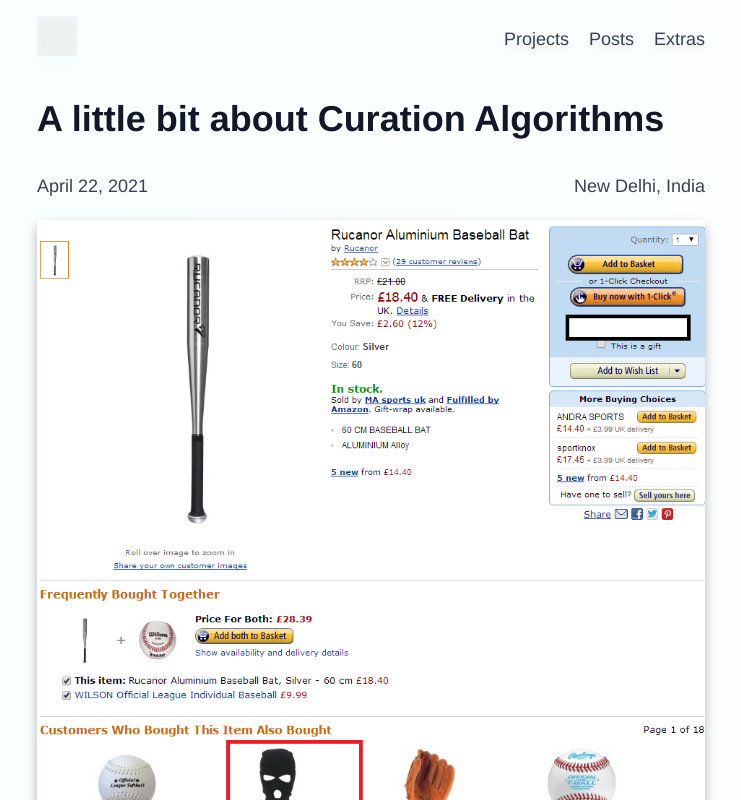
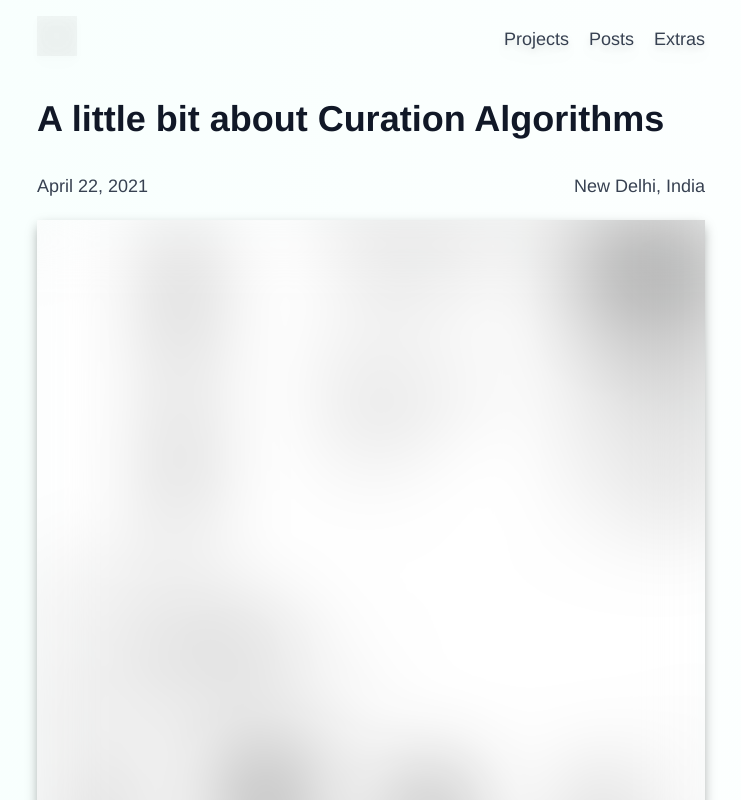
Before and after one commit to achntj/garden, a Next.js app: page /posts/curation-algorithms in a window 1280 px wide. Shown: the top 800 px of the page, without its empty margins (269-1010 px from the left). Built offline with nearby package versions, Linux system fonts and the light colour scheme; no server answers.

Commit message:
next image in posts (temp solution)

```diff
--- /dev/null
+++ b/components/ImageComp.js
@@ -0,0 +1,33 @@
+import Link from "next/link";
+
+import Image from "next/image";
+import { useState } from "react";
+function cn(...classes) {
+  return classes.filter(Boolean).join(" ");
+}
+
+export default function ImageComp({ props }) {
+  const [isLoading, setLoading] = useState(true);
+  return (
+    <>
+      <div className="entry">
+        <div className="text-center extra" key={props.image}>
+          <Image
+            alt={props.alt}
+            src={`/images/posts/${props.image}`}
+            width={props.width}
+            height={props.height}
+            className={cn(
+              "duration-1000 ease-in-out",
+              isLoading
+                ? "grayscale blur-2xl scale-110"
+                : "grayscale-0 blur-0 scale-100"
+            )}
+            onLoadingComplete={() => setLoading(false)}
+          />
+          <em className="block m-5 text-[#666]">{props.desc}</em>
+        </div>
+      </div>
+    </>
+  );
+}
--- a/content/posts/curation-algorithms.md
+++ b/content/posts/curation-algorithms.md
@@ -4,10 +4,16 @@ date: "April 22, 2021"
 description: In this article I talk about curation algorithms and some of their lesser known flaws. These algorithms are present everywhere and it is important to know how these work.
 oneline: These guys are everywhere
 location: New Delhi, India
+cover:
+    image: curation2.png
+    alt: Amazon Recommendations
+    desc: Typical Amazon Recommendation
+    width: 668
+    height: 653
 ---
 
-![Amazon Recommendations](/images/posts/curation2.png)
-_Typical Amazon Recommendations_
+<!-- ![Amazon Recommendations](/images/posts/curation2.png)
+_Typical Amazon Recommendations_ -->
 
 Curation Algorithms, at first, may sound like some recent, revolutionary technology, but it’s something that’s been around for decades. As the name itself suggests, these are algorithms that curate; they organize and personalize content using algorithms (a set of rules).
 
--- a/pages/posts/[slug].js
+++ b/pages/posts/[slug].js
@@ -2,12 +2,17 @@ import fs from "fs";
 import path from "path";
 import matter from "gray-matter";
 import { marked } from "marked";
-import Link from "next/link";
+import ImageComp from "../../components/ImageComp";
 import Head from "next/head";
 import Base from "../../components/Base";
+import { useState } from "react";
+
+function cn(...classes) {
+  return classes.filter(Boolean).join(" ");
+}
 
 export default function PostPage({
-  frontmatter: { title, date, description, location },
+  frontmatter: { title, date, description, location, cover },
   slug,
   content,
 }) {
@@ -27,6 +32,7 @@ export default function PostPage({
             </span>
           </p>
         </div>
+        <ImageComp props={cover} />
         <div
           className="entry"
           dangerouslySetInnerHTML={{ __html: marked(content) }}
```
Also changed, not shown: content/posts/idle-custom-themes.md (+8 -2 lines), content/posts/remaking-wordle.md (+8 -2 lines).
